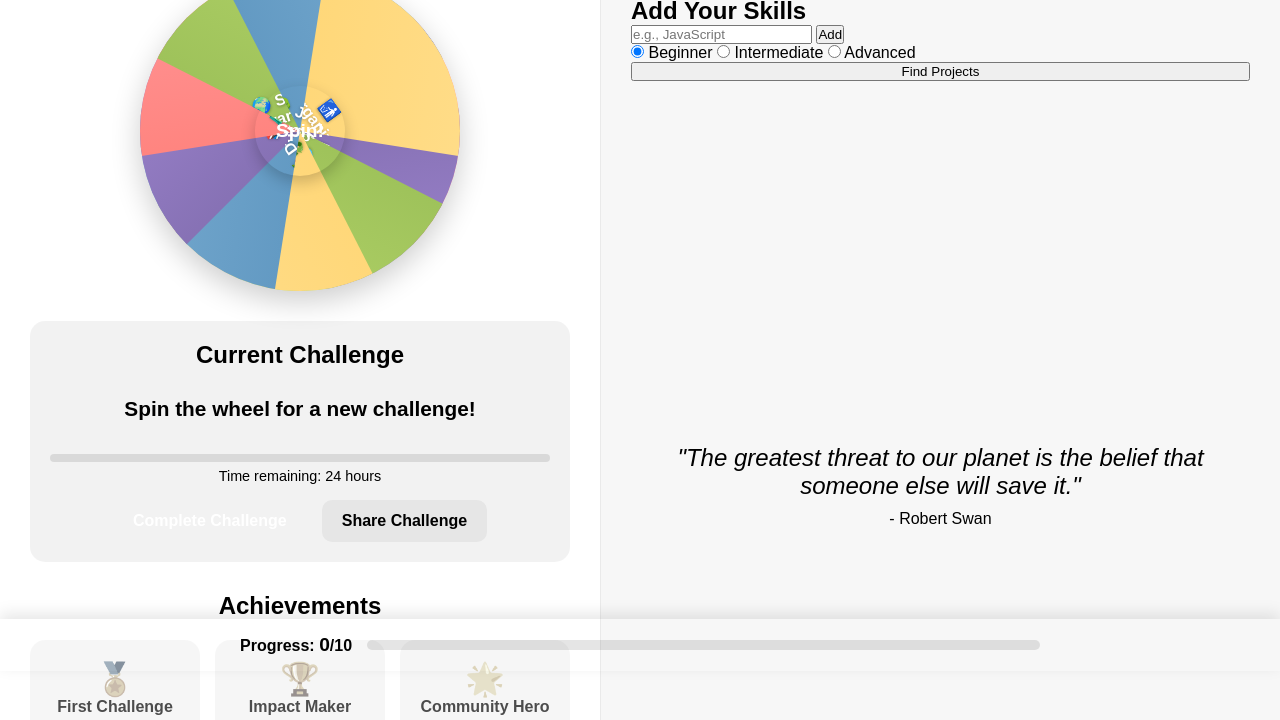
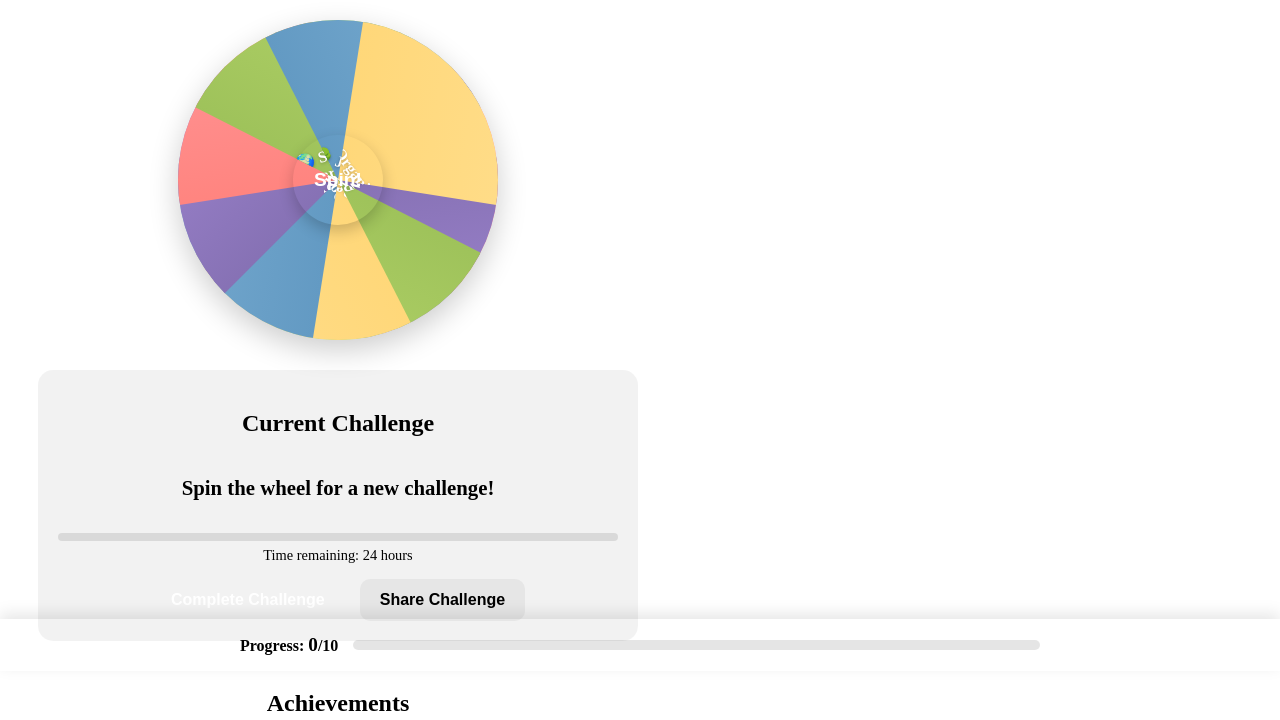
Before and after one commit to KelvCodes/-Community-Impact-Wheel-, a plain HTML site: page index.html in a window 1280 px wide. Shown: the part 129-849 px from the top of the page. Drawn offline with nearby package versions, Linux system fonts and the light colour scheme.

Commit message:
Update styles.css

```diff
--- a/styles.css
+++ b/styles.css
@@ -1,15 +1,6 @@
 
 
-
-/* Base Styles */
-* {
-  margin: 0;
-  padding: 0;
-  box-sizing: border-box;
-}
-
-body {
-  font-family: 'Poppins', sans-serif;
+-family: 'Poppins', sans-serif;
   background: var(--bg);
   color: var(--text);
   transition: var(--transition);
```
